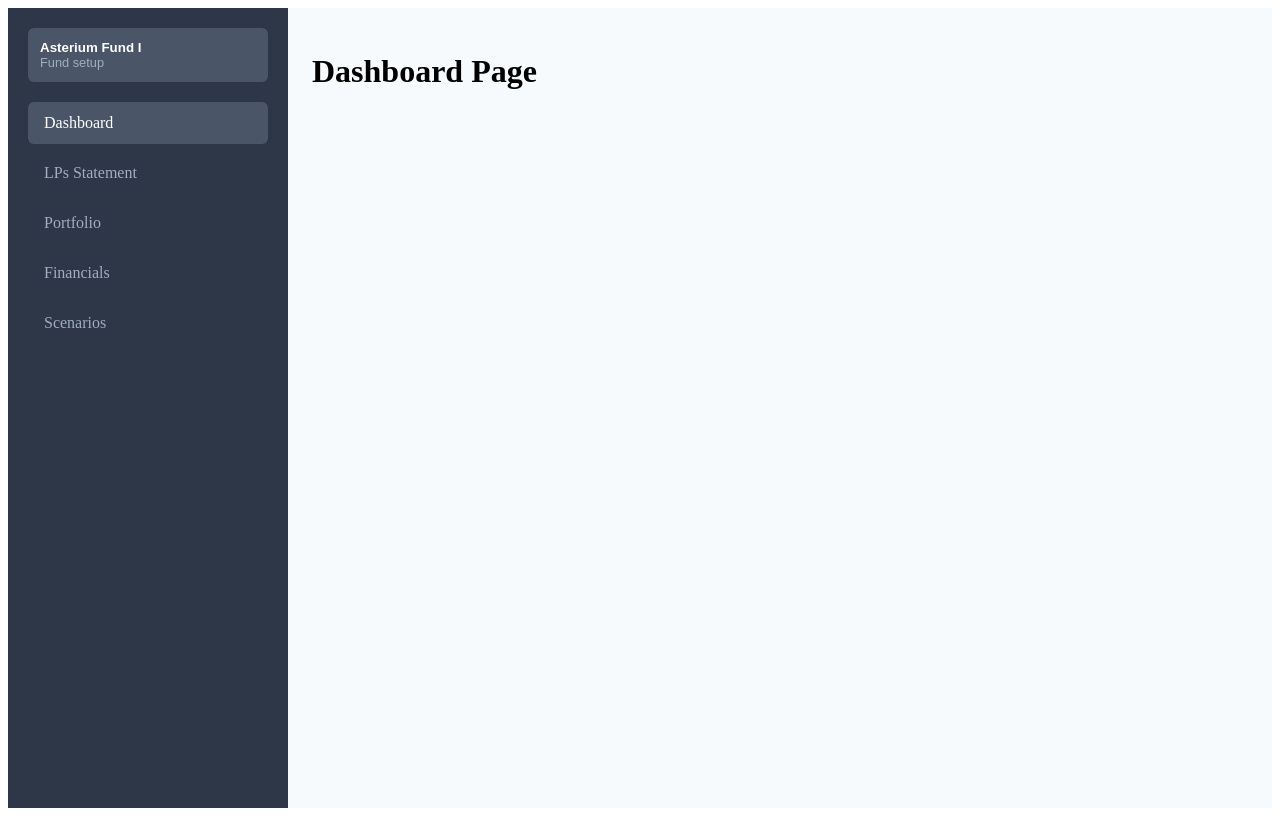
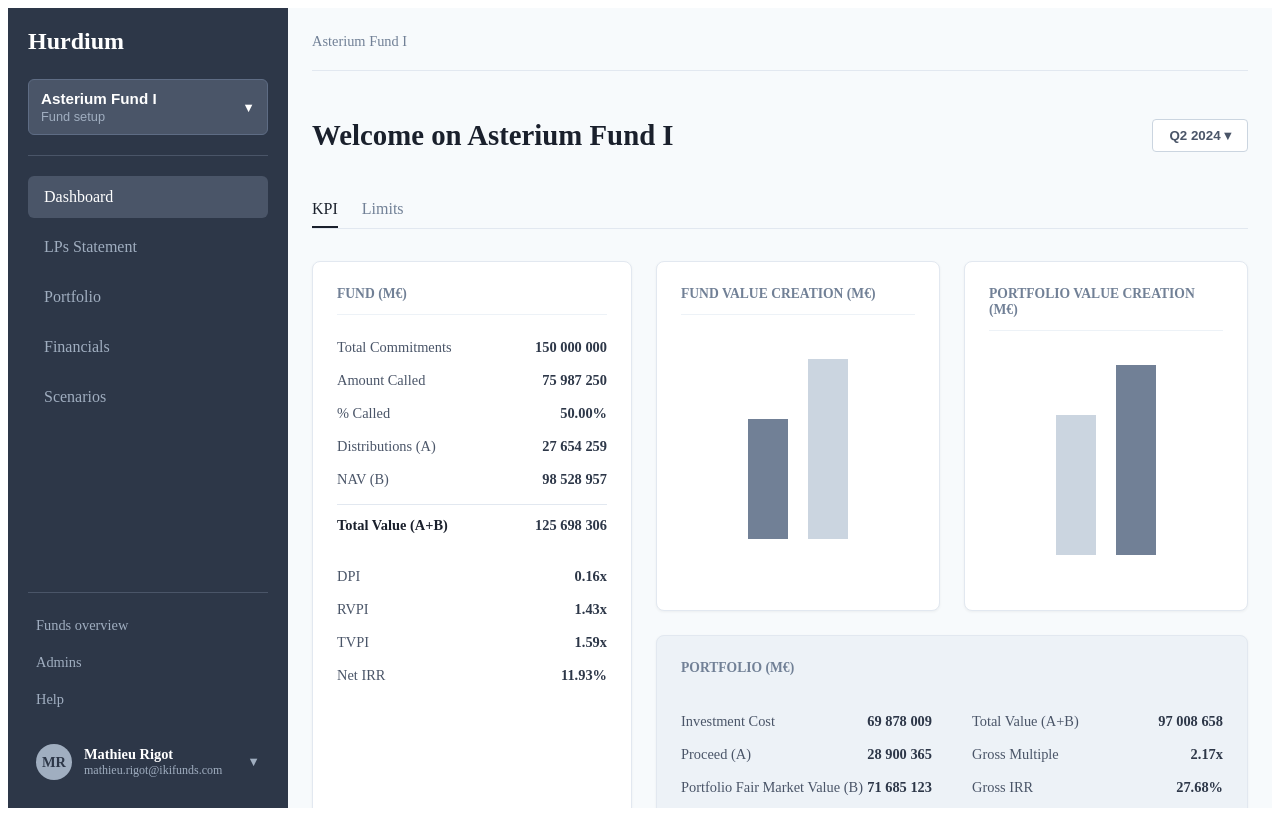
Before and after one commit to Zeyadomarbbi/AmithesDemo, a React app in the folder frontend/: page /funds/1/dashboard in a window 1280 px wide. Built offline with nearby package versions, Linux system fonts and the light colour scheme; the HTML template or start-up script is replaced by a standard one.

Commit message:
updated sidepanel to keep the same tab while also created the dashboard css

```diff
--- a/frontend/src/components/SidePanel.css
+++ b/frontend/src/components/SidePanel.css
@@ -1,28 +1,34 @@
-/* in: frontend/src/components/SidePanel.css */
-
+/* --- Main Layout --- */
 .side-panel {
-  width: 280px; /* A bit wider to fit content */
+  width: 280px;
   height: 100vh;
-  background-color: #2D3748; /* Dark background from figma */
+  background-color: #2D3748; /* Dark background */
   color: #A0AEC0; /* Light grey text */
   display: flex;
   flex-direction: column;
   padding: 20px;
   box-sizing: border-box;
+  flex-shrink: 0; /* Prevents panel from shrinking */
 }
 
+/* --- Header Section --- */
 .side-panel-header {
   border-bottom: 1px solid #4A5568;
-  padding-bottom: 16px;
+  padding-bottom: 20px;
+  margin-bottom: 20px;
 }
 
 .logo {
   font-size: 1.5rem;
   font-weight: 700;
   color: #FFFFFF;
-  margin-bottom: 20px;
+  margin-bottom: 24px;
+  display: flex;
+  align-items: center;
+  gap: 8px;
 }
 
+/* --- Fund Selector Button --- */
 .fund-selector-container {
   position: relative;
 }
@@ -33,12 +39,17 @@
   align-items: center;
   width: 100%;
   background-color: #4A5568;
-  border: none;
+  border: 1px solid #5E6C84;
   border-radius: 6px;
-  padding: 12px;
+  padding: 10px 12px;
   text-align: left;
   cursor: pointer;
   color: #FFFFFF;
+  transition: background-color 0.2s;
+}
+
+.fund-selector-button:hover {
+  background-color: #556075;
 }
 
 .fund-selector-button div {
@@ -48,36 +59,46 @@
 
 .fund-name {
   font-weight: 600;
+  font-size: 0.95rem;
 }
+
 .fund-setup {
   font-size: 0.8rem;
   color: #A0AEC0;
+  margin-top: 2px;
 }
+
 .dropdown-arrow {
   font-size: 0.8rem;
 }
 
-/* Dropdown Menu from the screenshot */
+/* --- Fund Selector Dropdown --- */
 .fund-selector-dropdown {
   position: absolute;
-  top: 105%;
+  top: 110%;
   left: 0;
   width: 100%;
   background-color: #FFFFFF;
   color: #2D3748;
   border-radius: 6px;
-  box-shadow: 0 10px 15px rgba(0, 0, 0, 0.2);
+  box-shadow: 0 10px 15px rgba(0, 0, 0, 0.3);
   padding: 8px;
   z-index: 100;
 }
 
 .dropdown-search {
   width: 100%;
-  padding: 10px;
-  border: 1px solid #CBD5E0;
+  padding: 8px;
+  border: 1px solid #E2E8F0;
   border-radius: 4px;
+  margin-bottom: 8px;
   box-sizing: border-box;
-  margin-bottom: 8px;
+  font-size: 0.9rem;
+}
+
+.dropdown-scroll {
+  max-height: 200px;
+  overflow-y: auto;
 }
 
 .dropdown-item {
@@ -86,90 +107,118 @@
   cursor: pointer;
   display: flex;
   justify-content: space-between;
+  align-items: center;
+  text-decoration: none; /* Removes blue link underline */
+  color: #2D3748;
+  font-size: 0.95rem;
 }
+
 .dropdown-item:hover {
   background-color: #EDF2F7;
 }
-.dropdown-item span:last-child {
-  color: #718096;
+
+.dropdown-item .fund-code {
+  color: #A0AEC0;
+  font-size: 0.85rem;
+  font-weight: 600;
 }
 
-/* Main Navigation */
+/* --- Navigation Links --- */
 .side-panel-nav {
-  margin-top: 20px;
-  flex-grow: 1; /* This pushes the footer down */
+  flex-grow: 1;
   display: flex;
   flex-direction: column;
-  gap: 8px; /* Space between nav items */
+  gap: 8px;
 }
 
 .nav-item {
-  display: block;
+  display: flex;
+  align-items: center;
   padding: 12px 16px;
   text-decoration: none;
   color: #A0AEC0;
   border-radius: 6px;
   font-weight: 500;
+  transition: all 0.2s;
 }
 
 .nav-item:hover {
-  background-color: #4A5568;
+  background-color: rgba(255, 255, 255, 0.05);
+  color: #FFFFFF;
 }
 
-/* This is the magic for the active link */
 .nav-item.active {
   background-color: #4A5568;
   color: #FFFFFF;
 }
 
-/* Footer */
+/* --- Footer Section --- */
 .side-panel-footer {
   border-top: 1px solid #4A5568;
   padding-top: 16px;
   display: flex;
   flex-direction: column;
-  gap: 8px;
+  gap: 4px;
 }
 
 .footer-item {
   color: #A0AEC0;
   text-decoration: none;
   padding: 8px;
+  font-size: 0.9rem;
+  display: flex;
+  align-items: center;
+  gap: 8px;
 }
 
+.footer-item:hover {
+  color: #FFFFFF;
+}
+
+/* User Profile */
 .user-profile {
   display: flex;
   align-items: center;
   gap: 12px;
   margin-top: 16px;
-  background-color: #4A5568;
-  padding: 10px;
+  padding: 8px;
   border-radius: 6px;
+  cursor: pointer;
+}
+
+.user-profile:hover {
+  background-color: rgba(255, 255, 255, 0.05);
 }
 
 .user-avatar {
-  width: 40px;
-  height: 40px;
+  width: 36px;
+  height: 36px;
   border-radius: 50%;
-  background-color: #CBD5E0;
+  background-color: #A0AEC0;
   color: #2D3748;
   display: flex;
   align-items: center;
   justify-content: center;
   font-weight: 700;
+  font-size: 0.9rem;
 }
 
 .user-details {
   display: flex;
   flex-direction: column;
   flex-grow: 1;
+  overflow: hidden;
 }
 
 .user-name {
   color: #FFFFFF;
   font-weight: 600;
+  font-size: 0.9rem;
 }
 
 .user-email {
-  font-size: 0.8rem;
+  font-size: 0.75rem;
+  white-space: nowrap;
+  overflow: hidden;
+  text-overflow: ellipsis;
 }
--- a/frontend/src/components/SidePanel.jsx
+++ b/frontend/src/components/SidePanel.jsx
@@ -1,59 +1,74 @@
 import React, { useState } from 'react';
-// 1. Import useParams to read the URL, Link to navigate
-import { Link, NavLink, useParams } from 'react-router-dom';
+// 1. Import useLocation
+import { Link, NavLink, useParams, useLocation } from 'react-router-dom';
 import './SidePanel.css';
 
 function SidePanel() {
   const [isFundSelectorOpen, setIsFundSelectorOpen] = useState(false);
-
-  // 2. Read the current fundId from the URL
   const { fundId } = useParams();
 
-  // (Dummy data for the dropdown, this will come from your API)
+  // 2. Get the current location object
+  const location = useLocation();
+
+  // 3. Determine the current section (tab)
+  // Example URL: /funds/1/scenarios/detail
+  // segments: ["", "funds", "1", "scenarios", "detail"]
+  // We want index 3 ("scenarios")
+  const pathSegments = location.pathname.split('/');
+  // If we are in a fund view, keep the section. Otherwise default to 'dashboard'.
+  const currentSection = pathSegments[1] === 'funds' && pathSegments[3]
+    ? pathSegments[3]
+    : 'dashboard';
+
   const funds = [
     { id: 1, name: 'Asterium Fund I', code: 'AST' },
     { id: 2, name: 'Lynx Capital II', code: 'LYN' },
     { id: 3, name: 'Orion Partners III', code: 'ORI' },
+    { id: 4, name: 'Silvergate Ventures', code: 'SIL' },
   ];
-  const currentFund = funds.find(f => f.id === parseInt(fundId)) || funds[0];
+
+  const currentFund = funds.find(f => f.id.toString() === fundId) || funds[0];
 
   return (
     <div className="side-panel">
-      {/* ... (logo) ... */}
+      <div className="side-panel-header">
+        <div className="logo">Hurdium</div>
+
         <div className="fund-selector-container">
           <button
             className="fund-selector-button"
             onClick={() => setIsFundSelectorOpen(!isFundSelectorOpen)}
           >
             <div>
-            {/* Display the name of the currently active fund */}
               <span className="fund-name">{currentFund.name}</span>
               <span className="fund-setup">Fund setup</span>
             </div>
-          {/* ... (arrow) ... */}
+            <span className="dropdown-arrow">{isFundSelectorOpen ? '▲' : '▼'}</span>
           </button>
 
           {isFundSelectorOpen && (
             <div className="fund-selector-dropdown">
               <input type="text" placeholder="Search" className="dropdown-search" />
 
-            {/* 3. The fund items are now LINKS that change the URL */}
+              <div className="dropdown-scroll">
                 {funds.map(fund => (
                   <Link
                     key={fund.id}
-                // This link navigates to the new fund's dashboard
-                to={`/funds/${fund.id}/dashboard`}
+                    // 4. DYNAMIC LINK: Use the calculated currentSection
+                    to={`/funds/${fund.id}/${currentSection}`}
                     className="dropdown-item"
-                onClick={() => setIsFundSelectorOpen(false)} // Close dropdown on click
+                    onClick={() => setIsFundSelectorOpen(false)}
                   >
-                <span>{fund.name}</span> <span>{fund.code}</span>
+                    <span>{fund.name}</span>
+                    <span className="fund-code">{fund.code}</span>
                   </Link>
                 ))}
               </div>
+            </div>
           )}
         </div>
+      </div>
 
-      {/* 4. ALL your NavLinks must now include the current fundId */}
       <nav className="side-panel-nav">
         <NavLink to={`/funds/${fundId}/dashboard`} className="nav-item">Dashboard</NavLink>
         <NavLink to={`/funds/${fundId}/lps-statement`} className="nav-item">LPs Statement</NavLink>
@@ -61,8 +76,22 @@ function SidePanel() {
         <NavLink to={`/funds/${fundId}/financials`} className="nav-item">Financials</NavLink>
         <NavLink to={`/funds/${fundId}/scenarios`} className="nav-item">Scenarios</NavLink>
       </nav>
-      {/* ... (footer) ... */}
+
+      <div className="side-panel-footer">
+        <Link to="/funds-overview" className="footer-item">Funds overview</Link>
+        <Link to="/admins" className="footer-item">Admins</Link>
+        <Link to="/help" className="footer-item">Help</Link>
+        <div className="user-profile">
+          <div className="user-avatar">MR</div>
+          <div className="user-details">
+            <span className="user-name">Mathieu Rigot</span>
+            <span className="user-email">mathieu.rigot@ikifunds.com</span>
+          </div>
+          <span className="dropdown-arrow">▼</span>
+        </div>
+      </div>
     </div>
   );
 }
+
 export default SidePanel;
--- /dev/null
+++ b/frontend/src/pages/Dashboard/DashboardPage.css
@@ -0,0 +1,147 @@
+.dashboard-page {
+  display: flex;
+  flex-direction: column;
+  gap: 24px;
+}
+
+.dashboard-top-bar {
+  padding-bottom: 20px;
+  border-bottom: 1px solid #E2E8F0; /* The light grey line from the image */
+  margin-bottom: 24px;
+}
+
+.fund-context-name {
+  color: #718096; /* Grey text */
+  font-size: 0.9rem;
+  font-weight: 500;
+}
+
+/* Update .dashboard-header to match the spacing in the image */
+.dashboard-header {
+  display: flex;
+  justify-content: space-between;
+  align-items: center;
+  margin-bottom: 24px; /* Space between "Welcome..." and Tabs */
+}
+
+/* --- Header & Tabs --- */
+.dashboard-header {
+  display: flex;
+  justify-content: space-between;
+  align-items: center;
+}
+
+.dashboard-header h1 {
+  margin: 0;
+  font-size: 1.8rem;
+  color: #1A202C;
+}
+
+.date-selector {
+  padding: 8px 16px;
+  border: 1px solid #CBD5E0;
+  background-color: #fff;
+  border-radius: 4px;
+  font-weight: 600;
+  color: #4A5568;
+  cursor: pointer;
+}
+
+.dashboard-tabs {
+  display: flex;
+  gap: 24px;
+  border-bottom: 1px solid #E2E8F0;
+  margin-bottom: 8px;
+}
+
+.tab {
+  padding-bottom: 8px;
+  color: #718096;
+  font-weight: 500;
+  cursor: pointer;
+}
+
+.tab.active {
+  color: #1A202C;
+  border-bottom: 2px solid #1A202C;
+}
+
+/* --- The Main Grid Layout --- */
+.dashboard-grid {
+  display: grid;
+  /* 3 Columns: 1 fixed width for the left, 2 flexible for the right */
+  grid-template-columns: 320px 1fr 1fr;
+  /* 2 Rows */
+  grid-template-rows: auto auto;
+  gap: 24px;
+}
+
+/* Card Styling */
+.card {
+  background-color: #FFFFFF;
+  border: 1px solid #E2E8F0;
+  border-radius: 8px;
+  padding: 24px;
+  box-shadow: 0 1px 3px rgba(0,0,0,0.05);
+}
+
+.card h3 {
+  margin-top: 0;
+  margin-bottom: 24px;
+  font-size: 0.85rem;
+  text-transform: uppercase;
+  color: #718096;
+  font-weight: 700;
+  border-bottom: 1px solid #EDF2F7;
+  padding-bottom: 12px;
+}
+
+/* --- Specific Grid Positions --- */
+
+/* The Tall "FUND" card on the left */
+.card-fund {
+  grid-column: 1 / 2;
+  grid-row: 1 / 3; /* Spans 2 rows vertically */
+}
+
+/* The two chart cards */
+.card-fund-value {
+  grid-column: 2 / 3;
+  grid-row: 1 / 2;
+  min-height: 300px; /* Placeholder height for chart */
+}
+
+.card-portfolio-value {
+  grid-column: 3 / 4;
+  grid-row: 1 / 2;
+  min-height: 300px; /* Placeholder height for chart */
+}
+
+/* The wide "PORTFOLIO" card at the bottom right */
+.card-portfolio-table {
+  grid-column: 2 / 4; /* Spans 2 columns horizontally */
+  grid-row: 2 / 3;
+  background-color: #EDF2F7; /* Slightly darker bg as per image */
+}
+
+/* --- Data Row Styling (Key .... Value) --- */
+.data-row {
+  display: flex;
+  justify-content: space-between;
+  margin-bottom: 16px;
+  font-size: 0.9rem;
+  color: #4A5568;
+}
+
+.data-row.total {
+  font-weight: 700;
+  color: #1A202C;
+  border-top: 1px solid #E2E8F0;
+  padding-top: 12px;
+  margin-top: 12px;
+}
+
+.data-row span:last-child {
+  font-weight: 600;
+  color: #2D3748;
+}
--- a/frontend/src/pages/Dashboard/DashboardPage.jsx
+++ b/frontend/src/pages/Dashboard/DashboardPage.jsx
@@ -1,5 +1,101 @@
 import React from 'react';
+import { useParams } from 'react-router-dom'; // 1. Import useParams
+import './DashboardPage.css';
+
 function DashboardPage() {
-  return <h1>Dashboard Page</h1>; // Empty page
+  // 2. Get the fundId from the URL
+  const { fundId } = useParams();
+
+  // 3. Define the funds (Same data as SidePanel)
+  // In a real app, you would fetch this or use a global Context
+  const funds = [
+    { id: 1, name: 'Asterium Fund I', code: 'AST' },
+    { id: 2, name: 'Lynx Capital II', code: 'LYN' },
+    { id: 3, name: 'Orion Partners III', code: 'ORI' },
+    { id: 4, name: 'Silvergate Ventures', code: 'SIL' },
+  ];
+
+  // 4. Find the active fund
+  const currentFund = funds.find(f => f.id.toString() === fundId) || funds[0];
+
+  return (
+    <div className="dashboard-page">
+
+      {/* --- NEW: Small Top Headline --- */}
+      <div className="dashboard-top-bar">
+        <span className="fund-context-name">{currentFund.name}</span>
+      </div>
+
+      {/* Header Section */}
+      <div className="dashboard-header">
+        {/* Dynamic Welcome Message */}
+        <h1>Welcome on {currentFund.name}</h1>
+        <button className="date-selector">Q2 2024 ▾</button>
+      </div>
+
+      {/* Tabs Section */}
+      <div className="dashboard-tabs">
+        <div className="tab active">KPI</div>
+        <div className="tab">Limits</div>
+      </div>
+
+      {/* Main Content Grid (Unchanged) */}
+      <div className="dashboard-grid">
+
+        {/* 1. FUND Card */}
+        <div className="card card-fund">
+          <h3>FUND (m€)</h3>
+          <div className="data-row"><span>Total Commitments</span> <span>150 000 000</span></div>
+          <div className="data-row"><span>Amount Called</span> <span>75 987 250</span></div>
+          <div className="data-row"><span>% Called</span> <span>50.00%</span></div>
+          <div className="data-row"><span>Distributions (A)</span> <span>27 654 259</span></div>
+          <div className="data-row"><span>NAV (B)</span> <span>98 528 957</span></div>
+          <div className="data-row total"><span>Total Value (A+B)</span> <span>125 698 306</span></div>
+          <br />
+          <div className="data-row"><span>DPI</span> <span>0.16x</span></div>
+          <div className="data-row"><span>RVPI</span> <span>1.43x</span></div>
+          <div className="data-row"><span>TVPI</span> <span>1.59x</span></div>
+          <div className="data-row"><span>Net IRR</span> <span>11.93%</span></div>
+        </div>
+
+        {/* 2. FUND VALUE CREATION */}
+        <div className="card card-fund-value">
+          <h3>FUND VALUE CREATION (m€)</h3>
+          <div style={{height: '200px', display: 'flex', alignItems: 'end', justifyContent: 'center', gap: '20px'}}>
+              <div style={{width: '40px', height: '60%', background: '#718096'}}></div>
+              <div style={{width: '40px', height: '90%', background: '#CBD5E0'}}></div>
+          </div>
+        </div>
+
+        {/* 3. PORTFOLIO VALUE CREATION */}
+        <div className="card card-portfolio-value">
+          <h3>PORTFOLIO VALUE CREATION (m€)</h3>
+           <div style={{height: '200px', display: 'flex', alignItems: 'end', justifyContent: 'center', gap: '20px'}}>
+              <div style={{width: '40px', height: '70%', background: '#CBD5E0'}}></div>
+              <div style={{width: '40px', height: '95%', background: '#718096'}}></div>
+          </div>
+        </div>
+
+        {/* 4. PORTFOLIO Table */}
+        <div className="card card-portfolio-table">
+          <h3>PORTFOLIO (m€)</h3>
+          <div style={{display: 'grid', gridTemplateColumns: '1fr 1fr', gap: '40px'}}>
+             <div>
+                <div className="data-row"><span>Investment Cost</span> <span>69 878 009</span></div>
+                <div className="data-row"><span>Proceed (A)</span> <span>28 900 365</span></div>
+                <div className="data-row"><span>Portfolio Fair Market Value (B)</span> <span>71 685 123</span></div>
+             </div>
+             <div>
+                <div className="data-row"><span>Total Value (A+B)</span> <span>97 008 658</span></div>
+                <div className="data-row"><span>Gross Multiple</span> <span>2.17x</span></div>
+                <div className="data-row"><span>Gross IRR</span> <span>27.68%</span></div>
+             </div>
+          </div>
+        </div>
+
+      </div>
+    </div>
+  );
 }
+
 export default DashboardPage;
```
Lines whose indentation alone changed are shown as unchanged.
